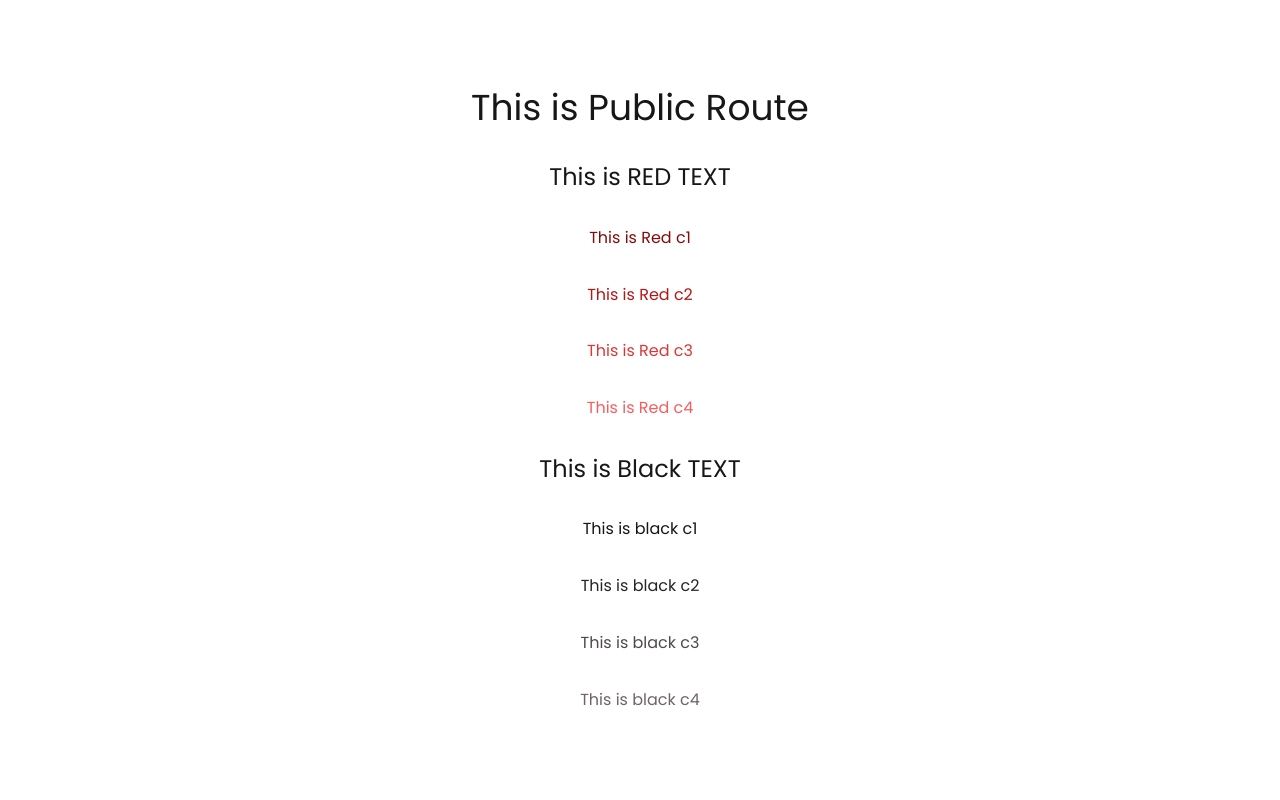
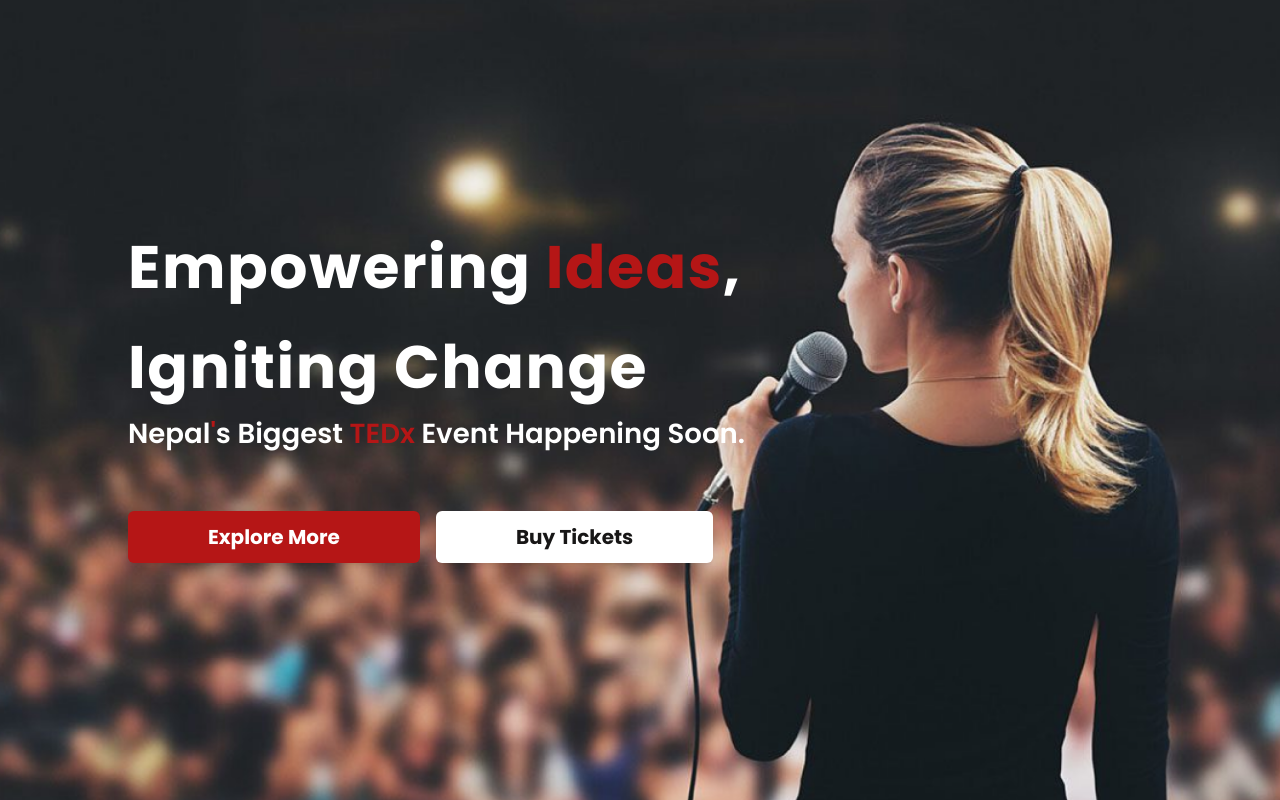
Before and after one commit to Prashanna21/tedxbaneshworwebsite2, a Next.js app: page / in a window 1280 px wide. Built offline with nearby package versions, Linux system fonts and the light colour scheme.

Commit message:
Create Hero Section for Homepage

```diff
--- a/app/(public)/page.tsx
+++ b/app/(public)/page.tsx
@@ -1,17 +1,10 @@
+import HeroSection from '../../components/shared/hero-section'
+
 export default function Home() {
   return (
-    <div className="grid items-center justify-items-center min-h-screen p-8 pb-20 gap-4 sm:p-20">
-      <h1 className="text-4xl">This is Public Route</h1>
-      <h1 className="text-2xl">This is RED TEXT</h1>
-      <p className="text-red-c1">This is Red c1</p>
-      <p className="text-red-c2">This is Red c2</p>
-      <p className="text-red-c3">This is Red c3</p>
-      <p className="text-red-c4">This is Red c4</p>
-      <h1 className="text-2xl">This is Black TEXT</h1>
-      <p className="text-black-c1">This is black c1</p>
-      <p className="text-black-c2">This is black c2</p>
-      <p className="text-black-c3">This is black c3</p>
-      <p className="text-black-c4">This is black c4</p>
-    </div>
+    <div>
+    <HeroSection />
+    {/* Other sections */}
+  </div>
   );
 }
--- /dev/null
+++ b/components/shared/hero-section.tsx
@@ -0,0 +1,37 @@
+import React from 'react'
+
+const HeroSection: React.FC = () => {
+  return (
+    <section
+      className="relative h-screen bg-cover bg-center"
+      style={{
+        backgroundImage: "url('/hero.png')",
+      }}
+    >
+      <div className="absolute inset-0 bg-black bg-opacity-60"></div>
+      <div className="relative z-10 flex flex-col items-start justify-center h-full text-white px-6 md:px-20 lg:px-32">
+        <h1 className="text-lg md:text-6xl font-extrabold mb-4 leading-tight tracking-wide">
+          Empowering <span className="text-red-c2">Ideas</span>,
+        </h1><br/>
+        <h1 className="text-lg md:text-6xl font-extrabold mb-4 leading-tight tracking-wide">
+        Igniting Change
+        </h1>
+        <p className="md:text-2xl mb-8 font-semibold">
+          Nepal<span className="text-red-c2">'</span>s Biggest <span className="text-red-c2">TEDx</span> Event Happening Soon.
+        </p>
+
+       <br />
+        <div className="flex space-x-4">
+          <button className="bg-red-c2 hover:bg-red-c1 text-white font-bold py-3 px-20 rounded-md shadow-lg text-xl">
+            Explore More
+          </button>
+          <button className="bg-white hover:bg-gray-200 text-black-c1 font-bold py-3 px-20 rounded-md shadow-lg text-xl">
+            Buy Tickets
+          </button>
+        </div>
+      </div>
+    </section>
+  )
+}
+
+export default HeroSection
--- a/tailwind.config.ts
+++ b/tailwind.config.ts
@@ -68,6 +68,9 @@ const config: Config = {
         md: "calc(var(--radius) - 2px)",
         sm: "calc(var(--radius) - 4px)",
       },
+      fontSize: {
+        '2xl' : '1.725rem',
+      }
     },
   },
   plugins: [require("tailwindcss-animate")],
```
Also changed, not shown: public/hero.png (added).
